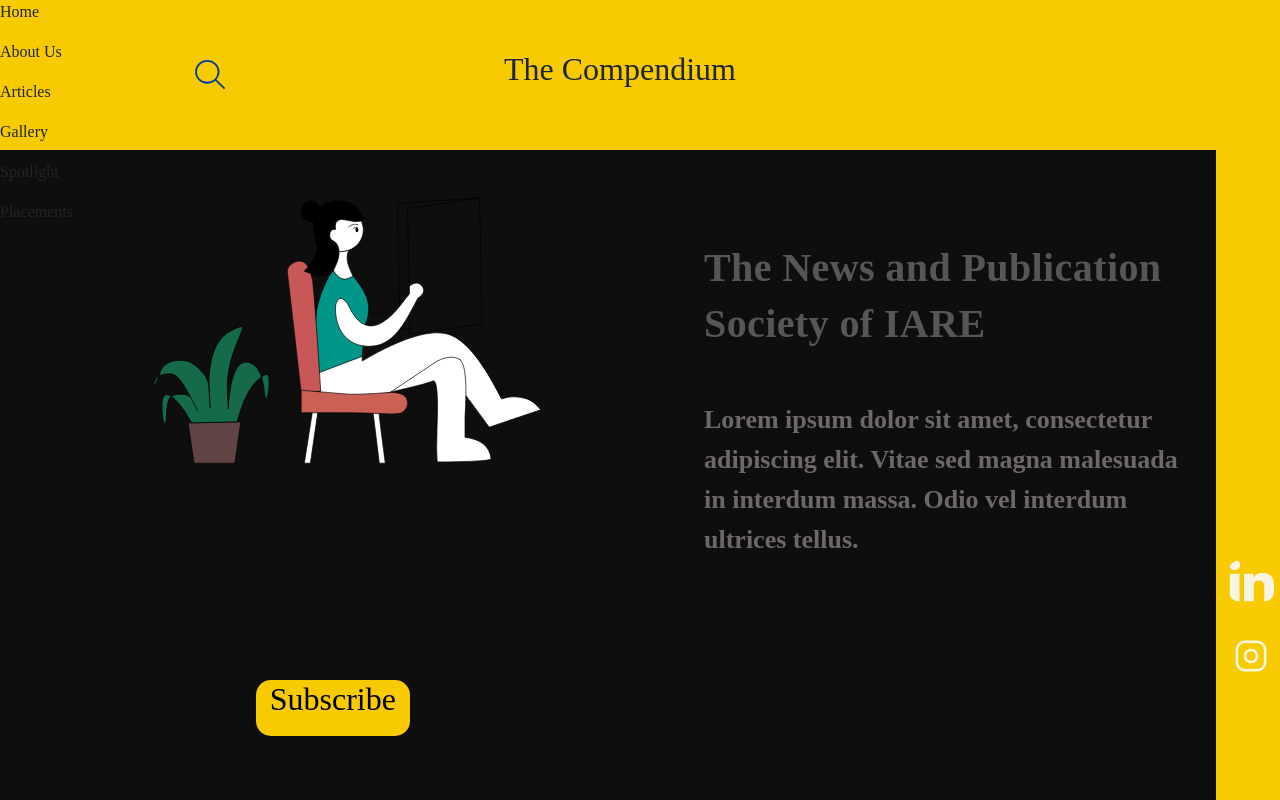
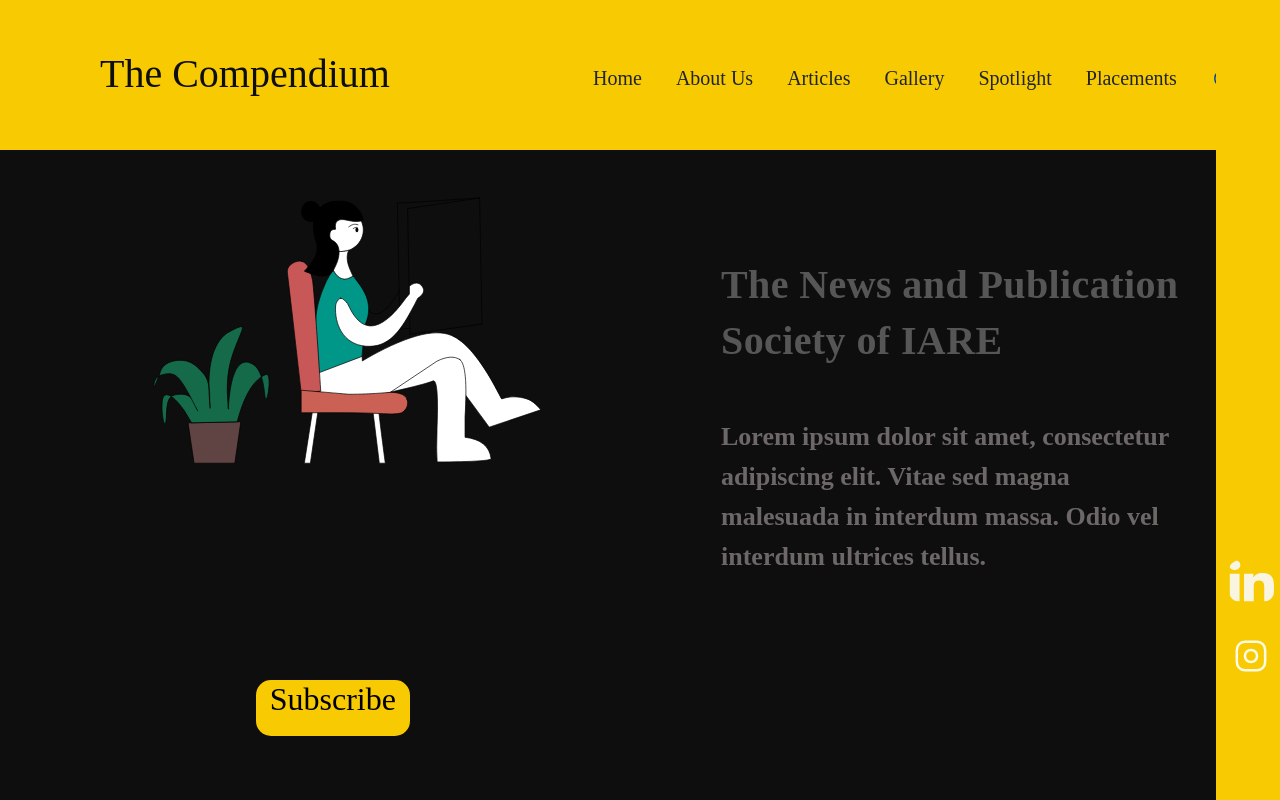
Before and after one commit to Akhilchary/compendium, a React (Create React App) app in the folder frontend/: page / in a window 1280 px wide. Shown: the top 800 px of the page. Built offline with nearby package versions, Linux system fonts and the light colour scheme.

Commit message:
Update Topbar.css

```diff
--- a/frontend/src/components/Topbar/Topbar.css
+++ b/frontend/src/components/Topbar/Topbar.css
@@ -1,51 +1,33 @@
 .nav-bar{
-    position: absolute;
-    width: 100%;
+    background-color: #F7CA02;
     height: 150px;
-    left: 0px;
-    top: 0px;
-    margin: 0%;
-    background: #F7CA02;
+
 }
-.menu-icon{
-    position: absolute;
-    width: 44px;
-    height: 30px;
-    left: 100px;
-    top: 61px;
-
-    /* border: 2px solid #024196; */
+.name{
+    font-family: rubik;
+    font-size: 40px;
+    font-weight: 500;
+    color:#0E0E0E;
+}
+.name-comp{
+    position: relative;
+    top: 50px;
+    margin-left: 100px;
 }
 
+.menu-items{
+    display: inline-block;
+    position: relative;
+    bottom: 10px;
+    left: 45%;
+}
+p{
+    display: inline-block;
+    font-family: rubik;
+    font-size: 20px;
+    padding: 17px;
+}
 .search-icon{
-    position: absolute;
-    width: 31px;
-height: 30px;
-left: 195px;
-top: 60px;
+    width: 25px;
+    margin-left: 20px;
 }
-
-.name-comp{
-    position: absolute;
-width: 425px;
-height: 51px;
-left: 504px;
-top: 50px;
-}
-.name-p{
-    font-family: Rubik;
-font-style: normal;
-font-weight: 500;
-font-size: 50px;
-line-height: 59px;
-
-color: #F7F7F7;
-}
-
-.logo{
-    position: absolute;
-    width: 5.3vw;
-    height: 5.3vw;
-    left: 90vw;
-    top: 4vh;
-}
```
